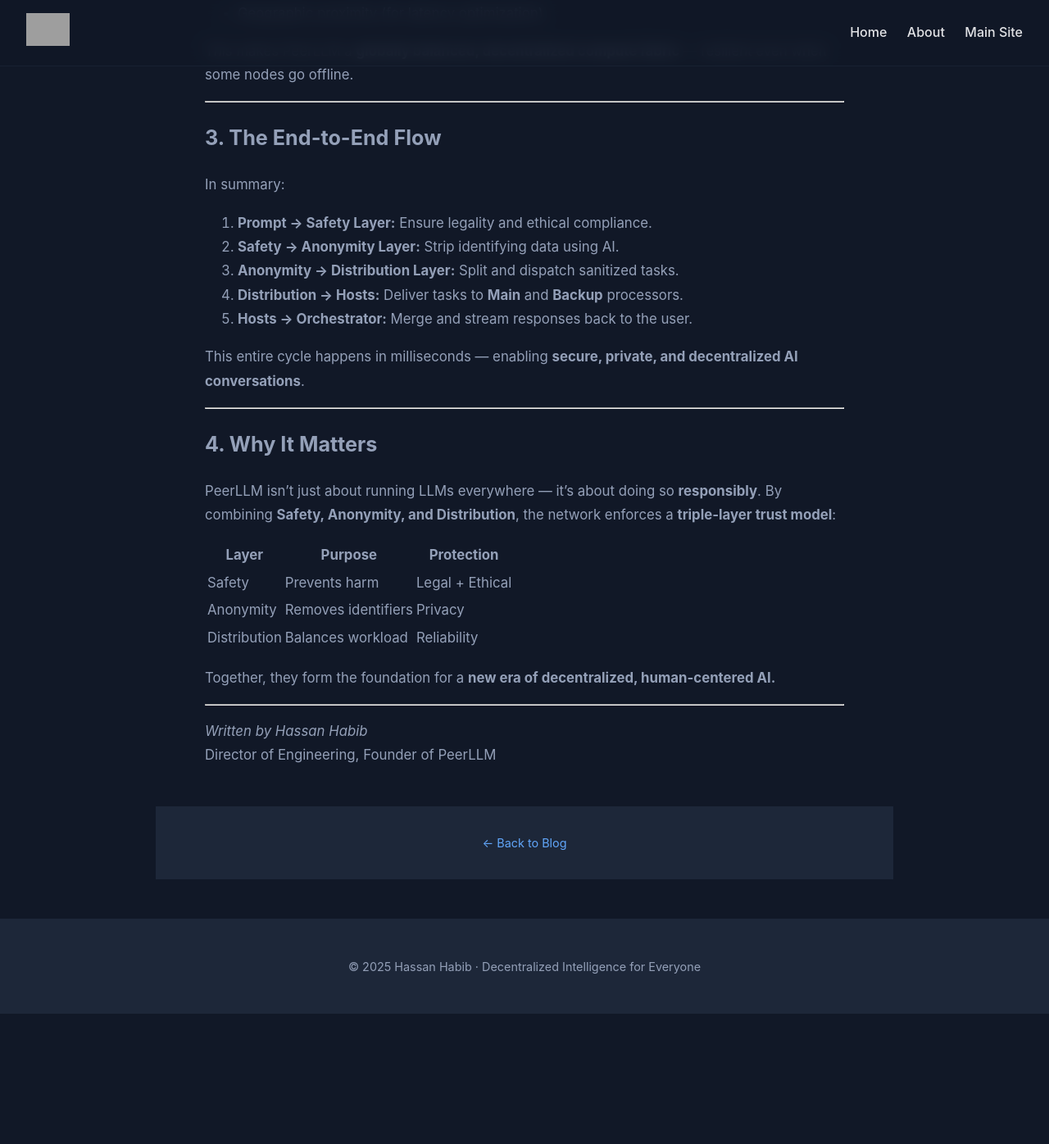
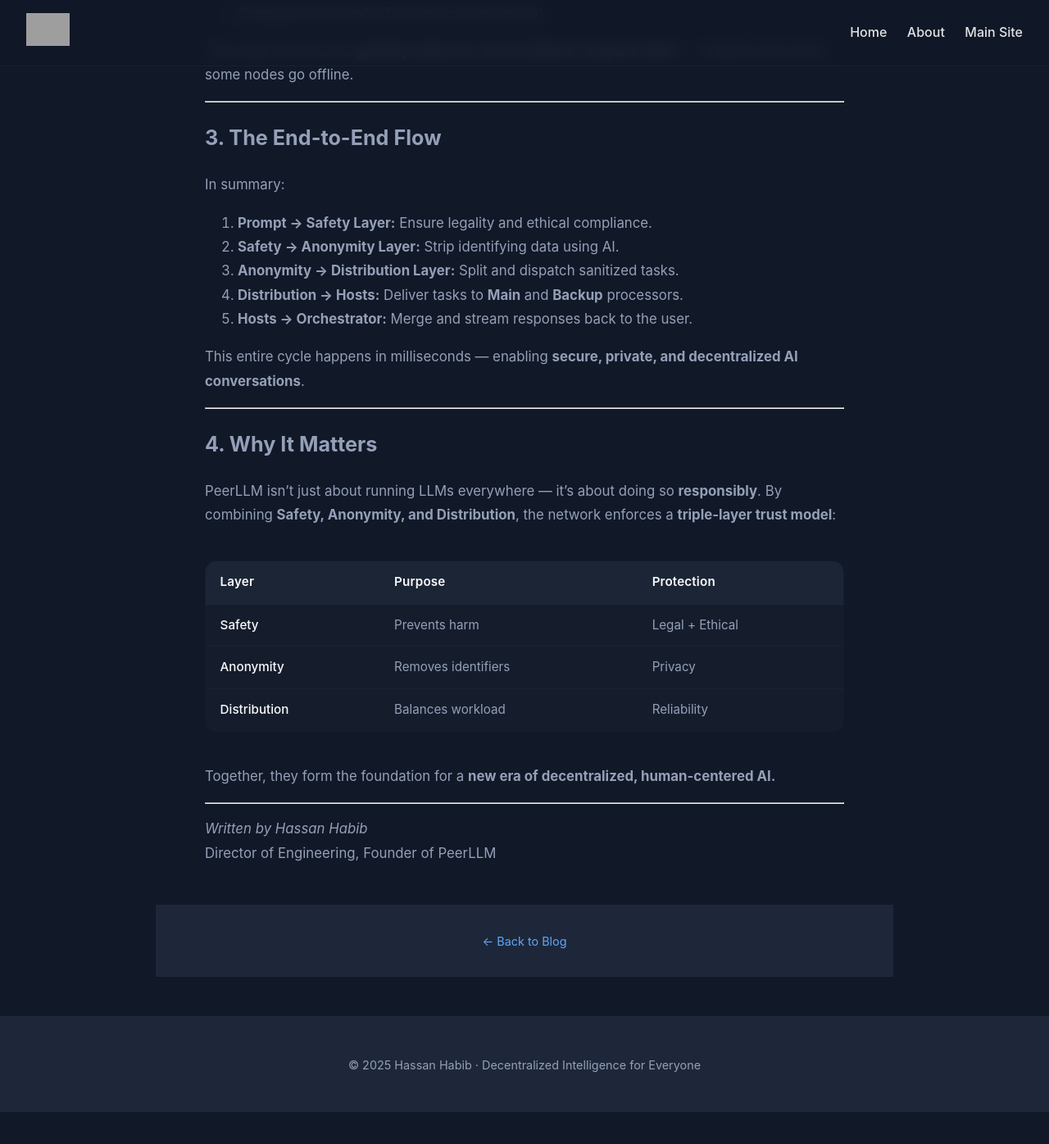
Before and after one commit to PeerLLM/peerllm.github.io, a Jekyll site: the page built from _posts/2025-11-12-how-decentralization-works.md, in a window 1280 px wide and 1400 px high, scrolled down 2400 px. Shown: the top 1396 px of the window at 82% size. Built offline with Jekyll 4.4.1, drawn with Linux system fonts in a browser that asks for light colours; comment, search, counter and statistics services are not loaded; before the commit the page ends 3681 px from its top, so only the background shows below that; grey boxes are pictures that could not be loaded.

Commit message:
Style markdown tables, and add a launch config for local preview
Tables had no styling at all. They fell through to bare browser defaults:
cramped columns, no separators, a header indistinguishable from the body. That
has been true since the first post to use one in November 2025; it went unnoticed
because that table is buried near the end of an old post.

Styled with the same tokens as the cards above, so a table now reads as part of
the theme: header band, row separators, generous padding, and emphasis on the
first column since it is the row's subject. On narrow screens the table scrolls
inside itself rather than pushing the whole page sideways. The fix is retroactive,
so the 2025 post gets it too.

Also adds .claude/launch.json so `jekyll serve` can be started for local review.

Co-Authored-By: Claude Opus 5 <noreply@anthropic.com>

```diff
--- a/assets/css/peerllm.css
+++ b/assets/css/peerllm.css
@@ -482,3 +482,69 @@ img, video {
   height: 100%;
   border: 0;
 }
+
+
+/* ────────────────────────────────
+   Tables
+
+   Markdown tables were entirely unstyled until now, so they rendered as bare
+   browser defaults: cramped columns, no separators, invisible header. This has
+   been the case since the first post that used one, in November 2025. Styled
+   here to match the cards and panels above, using the same tokens.
+   ──────────────────────────────── */
+.post-content table {
+  width: 100%;
+  margin: 2.5rem 0;
+  border-collapse: collapse;
+  font-size: 0.95rem;
+  background: hsl(var(--card) / .35);
+  border: 1px solid hsl(var(--border));
+  border-radius: var(--radius);
+  overflow: hidden;
+}
+
+.post-content thead {
+  background: hsl(var(--card) / .8);
+}
+
+.post-content th {
+  text-align: left;
+  font-weight: 600;
+  letter-spacing: .01em;
+  color: hsl(var(--fg));
+  padding: .8rem 1.1rem;
+  border-bottom: 1px solid hsl(var(--border));
+  white-space: nowrap;
+}
+
+.post-content td {
+  padding: .75rem 1.1rem;
+  border-bottom: 1px solid hsl(var(--border) / .6);
+  color: hsl(var(--muted-fg));
+  vertical-align: top;
+}
+
+.post-content tbody tr:last-child td {
+  border-bottom: none;
+}
+
+.post-content tbody tr:hover td {
+  background: hsl(var(--card) / .45);
+  color: hsl(var(--fg));
+}
+
+/* The first column is the row's subject, so it carries the emphasis. */
+.post-content tbody td:first-child {
+  color: hsl(var(--fg));
+  font-weight: 500;
+}
+
+/* A narrow screen cannot honour fixed columns; let the table scroll on its own
+   rather than forcing the whole page sideways. */
+@media (max-width: 640px) {
+  .post-content table {
+    display: block;
+    overflow-x: auto;
+    -webkit-overflow-scrolling: touch;
+  }
+}
```
Also changed, not shown: .claude/launch.json (added).
